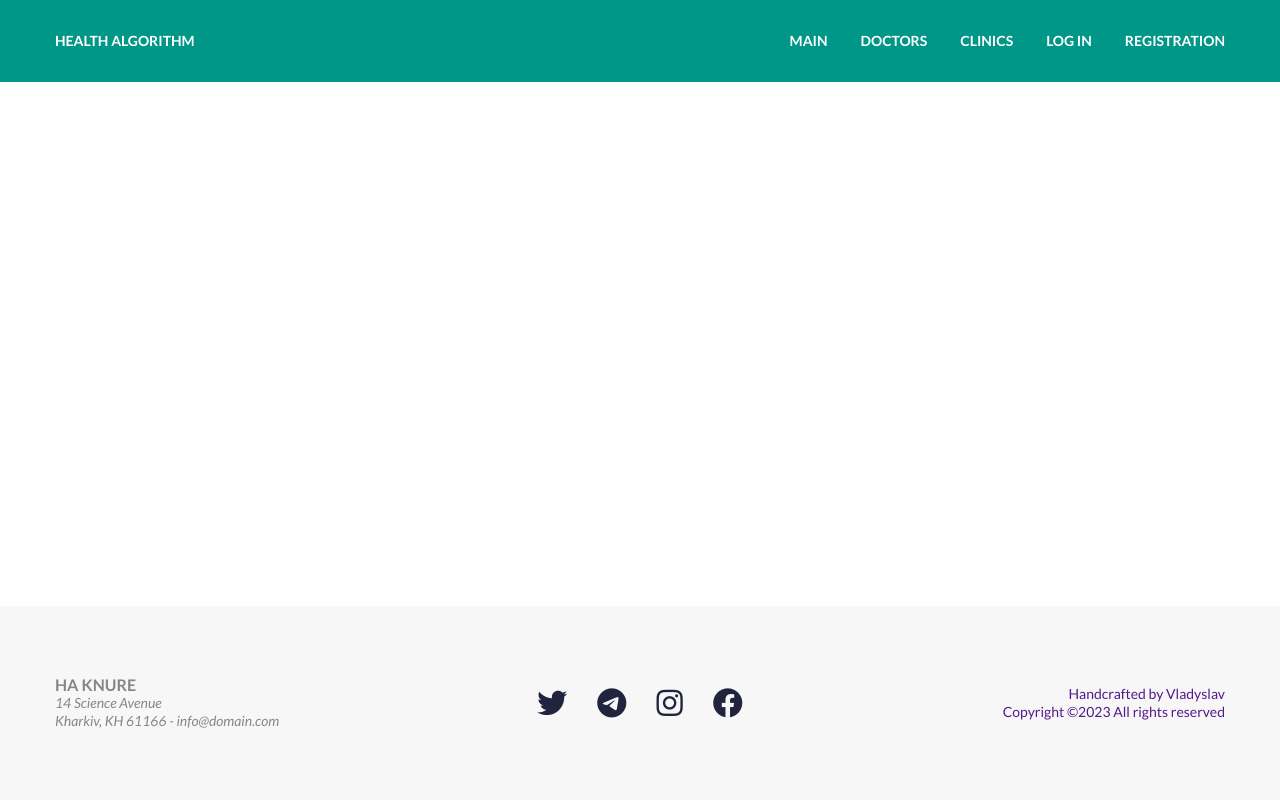
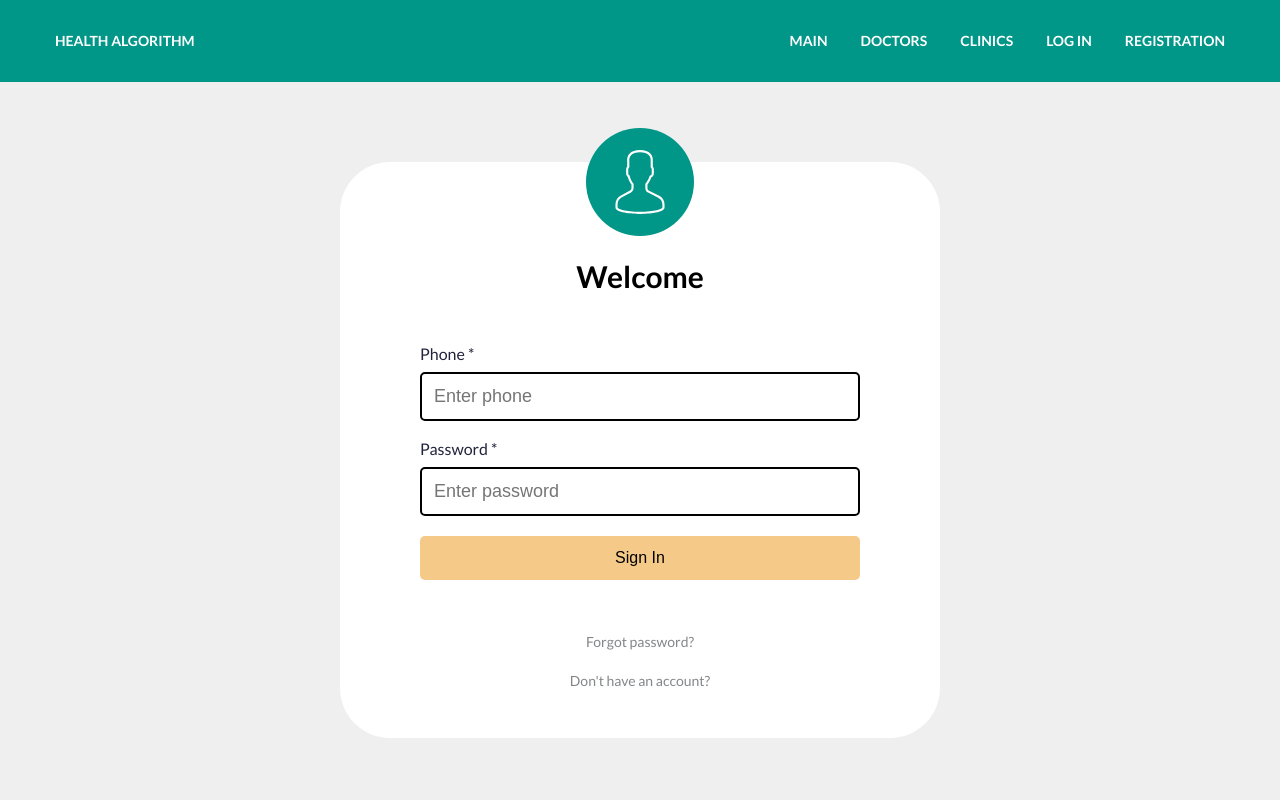
Before and after one commit to PandaLeg/Health-algorithm-frontend, a Vue app: page /login in a window 1280 px wide. Shown: the top 800 px of the page. Built offline with nearby package versions, Linux system fonts and the light colour scheme.

Commit message:
built login form

```diff
--- a/src/assets/scss/style.scss
+++ b/src/assets/scss/style.scss
@@ -63,6 +63,6 @@ body {
 /* MAIN UNIT */
 
 .page {
-  padding: 82px 0 0 0;
+  padding: 82px 0 0;
   flex: 1 1 auto;
 }
--- a/src/components/auth/registration/RegistrationUserForm.vue
+++ b/src/components/auth/registration/RegistrationUserForm.vue
@@ -67,7 +67,7 @@
             </div>
         </div>
         <slot></slot>
-        <div class="registration__reg-button" @click="$emit('registration')">
+        <div class="registration__button" @click="$emit('registration')">
             <button>Sign Up</button>
         </div>
     </form>
@@ -158,7 +158,7 @@ export default {
     gap: 20px;
   }
 
-  &__reg-button {
+  &__button {
     background: $golden;
     text-align: center;
     position: relative;
--- a/src/components/footer/TheFooter.vue
+++ b/src/components/navigation/TheFooter.vue
@@ -37,7 +37,7 @@ export default {
 </script>
 
 <style scoped lang="scss">
-@import "src/assets/scss/variables.scss";
-@import "src/assets/scss/icons.scss";
-@import "src/assets/scss/footer.scss";
+@import "src/assets/scss/variables";
+@import "src/assets/scss/icons";
+@import "src/assets/scss/footer";
 </style>
--- a/src/components/navbar/TheNavbar.vue
+++ b/src/components/navigation/TheNavbar.vue
@@ -51,7 +51,7 @@
                         </li>
                         <li>
                             <router-link
-                                :to="{name: routesNames.home.name}"
+                                :to="{name: routesNames.login.name}"
                                 class="menu__link"
                                 @click="changeStateBurger"
                             >
@@ -106,6 +106,6 @@ export default {
 </script>
 
 <style scoped lang="scss">
-@import "src/assets/scss/variables.scss";
-@import "src/assets/scss/header.scss";
+@import "src/assets/scss/variables";
+@import "src/assets/scss/header";
 </style>
--- /dev/null
+++ b/src/components/svg/LogoSVG.vue
@@ -0,0 +1,32 @@
+<template>
+    <svg id="Capa_1" xmlns="http://www.w3.org/2000/svg" x="0px"
+         y="0px"
+         viewBox="0 0 60 60" style="enable-background:new 0 0 60 60;" xml:space="preserve">
+    <path d="M48.014,42.889l-9.553-4.776C37.56,37.662,37,36.756,37,35.748v-3.381c0.229-0.28,0.47-0.599,0.719-0.951
+	c1.239-1.75,2.232-3.698,2.954-5.799C42.084,24.97,43,23.575,43,22v-4c0-0.963-0.36-1.896-1-2.625v-5.319
+	c0.056-0.55,0.276-3.824-2.092-6.525C37.854,1.188,34.521,0,30,0s-7.854,1.188-9.908,3.53C17.724,6.231,17.944,9.506,18,10.056
+	v5.319c-0.64,0.729-1,1.662-1,2.625v4c0,1.217,0.553,2.352,1.497,3.109c0.916,3.627,2.833,6.36,3.503,7.237v3.309
+	c0,0.968-0.528,1.856-1.377,2.32l-8.921,4.866C8.801,44.424,7,47.458,7,50.762V54c0,4.746,15.045,6,23,6s23-1.254,23-6v-3.043
+	C53,47.519,51.089,44.427,48.014,42.889z M51,54c0,1.357-7.412,4-21,4S9,55.357,9,54v-3.238c0-2.571,1.402-4.934,3.659-6.164
+	l8.921-4.866C23.073,38.917,24,37.354,24,35.655v-4.019l-0.233-0.278c-0.024-0.029-2.475-2.994-3.41-7.065l-0.091-0.396l-0.341-0.22
+	C19.346,23.303,19,22.676,19,22v-4c0-0.561,0.238-1.084,0.67-1.475L20,16.228V10l-0.009-0.131c-0.003-0.027-0.343-2.799,1.605-5.021
+	C23.253,2.958,26.081,2,30,2c3.905,0,6.727,0.951,8.386,2.828c1.947,2.201,1.625,5.017,1.623,5.041L40,16.228l0.33,0.298
+	C40.762,16.916,41,17.439,41,18v4c0,0.873-0.572,1.637-1.422,1.899l-0.498,0.153l-0.16,0.495c-0.669,2.081-1.622,4.003-2.834,5.713
+	c-0.297,0.421-0.586,0.794-0.837,1.079L35,31.623v4.125c0,1.77,0.983,3.361,2.566,4.153l9.553,4.776
+	C49.513,45.874,51,48.28,51,50.957V54z"/>
+  </svg>
+</template>
+
+<script>
+export default {
+    name: "LogoSVG"
+}
+</script>
+
+<style scoped>
+svg {
+    width: 64px;
+    height: 64px;
+    filter: invert(100%);
+}
+</style>
--- a/src/pages/App.vue
+++ b/src/pages/App.vue
@@ -9,8 +9,8 @@
 </template>
 
 <script>
-import TheNavbar from "../components/navbar/TheNavbar.vue";
-import TheFooter from "../components/footer/TheFooter.vue";
+import TheNavbar from "../components/navigation/TheNavbar.vue";
+import TheFooter from "../components/navigation/TheFooter.vue";
 
 export default {
     name: "App",
--- /dev/null
+++ b/src/pages/auth/Login.vue
@@ -0,0 +1,185 @@
+<template>
+    <div class="login">
+        <div class="container">
+            <div class="login__body">
+                <div class="login__item">
+                    <div class="login__logo">
+                        <router-link :to="{ name: routesNames.home.name }">
+                            <LogoSVG/>
+                        </router-link>
+                    </div>
+                    <div class="login__title">
+                        <h1>Welcome</h1>
+                    </div>
+                    <form
+                            @submit.prevent
+                            class="login__form"
+                    >
+                        <div class="login__phone">
+                            <label>Phone *</label>
+                            <input
+                                    placeholder="Enter phone"
+                                    required
+                            >
+                        </div>
+                        <div class="login__password">
+                            <label>Password *</label>
+                            <input
+                                    type="password"
+                                    placeholder="Enter password"
+                                    required
+                            >
+                        </div>
+                        <div class="login__button" @click="">
+                            <button>Sign In</button>
+                        </div>
+                    </form>
+                    <div class="login__forgot-password">
+                        <router-link
+                                :to="{name: routesNames.registration.name}"
+                                class="login__link"
+                        >
+                            Forgot password?
+                        </router-link>
+                    </div>
+                    <div class="login__href-registration">
+                        <router-link
+                                :to="{name: routesNames.registration.name}"
+                                class="login__link"
+                        >
+                            Don't have an account?
+                        </router-link>
+                    </div>
+                </div>
+            </div>
+        </div>
+    </div>
+</template>
+
+<script>
+import routesNames from "../../router/routesNames";
+import LogoSVG from "../../components/svg/LogoSVG.vue";
+
+export default {
+    name: "Login",
+    components: {
+        LogoSVG,
+    },
+    computed: {
+        routesNames() {
+            return routesNames
+        }
+    }
+}
+</script>
+
+<style scoped lang="scss">
+@import "src/assets/scss/variables";
+@import "src/assets/scss/ui";
+
+.login {
+  height: 100%;
+  background-color: $grayLighten2;
+
+  &__body {
+    max-width: 600px;
+    padding: 80px 0;
+    margin: 0 auto;
+  }
+
+  &__item {
+    display: flex;
+    flex-direction: column;
+    padding: 0 20px 50px;
+    background-color: $white;
+    border-radius: 50px;
+    gap: 25px;
+  }
+
+  &__logo {
+    align-self: center;
+
+    a {
+      text-decoration: none;
+      width: 108px;
+      height: 108px;
+      display: flex;
+      justify-content: center;
+      align-items: center;
+      background-color: $darkTeal;
+      border-radius: 50%;
+      margin: -34px auto 0;
+      overflow: hidden;
+    }
+  }
+
+  &__title {
+    text-align: center;
+    font-size: 1.875rem;
+    font-weight: 700;
+  }
+
+  &__form {
+    display: flex;
+    flex-direction: column;
+    gap: 20px;
+    padding: 0 60px;
+    margin: 30px 0;
+
+    input {
+      @extend %fieldReg;
+    }
+  }
+
+  &__button {
+    background: $golden;
+    text-align: center;
+    position: relative;
+    cursor: pointer;
+    padding: 1px 0;
+    border-radius: 5px;
+
+    &::after {
+      content: '';
+      position: absolute;
+      left: 0;
+      top: 0;
+      width: 100%;
+      height: 100%;
+      transition: all 0.2s;
+      opacity: 0;
+      background-color: rgba(0, 0, 0, 0.2);
+    }
+
+    &:hover::after {
+      opacity: 1;
+    }
+
+    button {
+      border: none;
+      background-color: transparent;
+      font-size: 16px;
+      width: 100%;
+      padding: 12px 30px;
+    }
+  }
+
+  &__forgot-password, &__href-registration {
+    text-align: center;
+  }
+
+  &__link {
+    text-decoration: none;
+    color: $grayDarken1;
+    transition: all 0.2s;
+
+    &:hover {
+      color: $darkTeal;
+    }
+  }
+}
+
+label {
+  @extend %labelReg;
+}
+</style>
--- a/src/pages/auth/RegistrationDoctor.vue
+++ b/src/pages/auth/RegistrationDoctor.vue
@@ -91,7 +91,7 @@ export default {
 
 .registration-doctor {
   height: 100%;
-  padding: 40px 0 40px 0;
+  padding: 40px 0;
   background: linear-gradient(240deg, $golden, $darkTeal);
 
   &__body {
--- a/src/pages/auth/RegistrationPatient.vue
+++ b/src/pages/auth/RegistrationPatient.vue
@@ -75,7 +75,7 @@ export default {
 
 .registration-patient {
   height: 100%;
-  padding: 40px 0 40px 0;
+  padding: 40px 0;
   background: linear-gradient(240deg, $golden, $darkTeal);
 
   &__body {
--- a/src/router/index.js
+++ b/src/router/index.js
@@ -26,6 +26,11 @@ const routes = [
         path: '/registration-doctor',
         name: routesNames.registrationDoctor.name,
         component: () => import(/* webpackChunkName: "RegistrationDoctor" */ '../pages/auth/RegistrationDoctor.vue')
+    },
+    {
+        path: '/login',
+        name: routesNames.login.name,
+        component: () => import(/* webpackChunkName: "Login" */ '../pages/auth/Login.vue')
     }
 ]
 
--- a/src/router/routesNames.js
+++ b/src/router/routesNames.js
@@ -10,6 +10,9 @@ const routesNames = Object.freeze({
     },
     registrationDoctor: {
         name: 'RegistrationDoctor'
+    },
+    login: {
+        name: 'Login'
     }
 })
 
```
